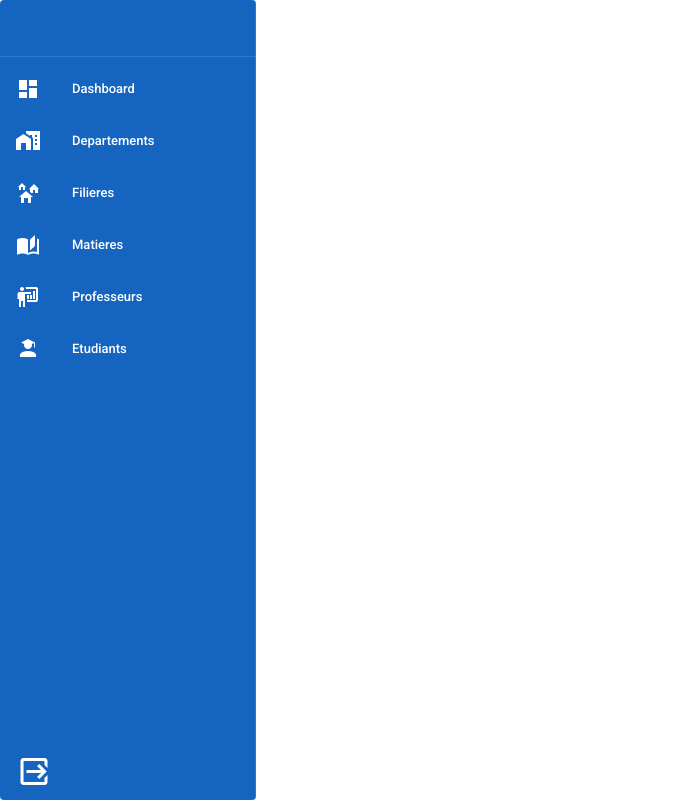
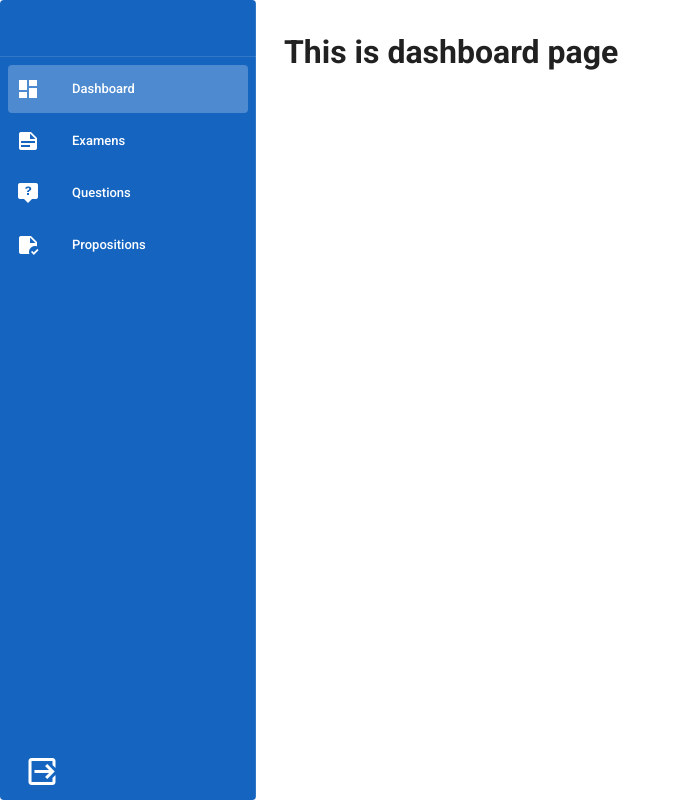
Before and after one commit to chahidhadifi/TestGenius, a Vue app in the folder vuetify/: page / in a window 1280 px wide. Shown: the whole page, without its empty margins (0-681 px from the left). Built offline with nearby package versions, Linux system fonts and the light colour scheme; sample sign-in values are in the browser's storage.

Commit message:
edit the professor navigation bar

```diff
--- a/vuetify/src/App.vue
+++ b/vuetify/src/App.vue
@@ -8,7 +8,8 @@
 </template>
 
 <script>
-import Navbar from "@/components/Navbar";
+// import Navbar from "@/components/Navbar";
+import Navbar from "@/components/NavbarProfesseur.vue";
 //import Footer from '@/components/Footer'
 export default {
     name: "App",
--- /dev/null
+++ b/vuetify/src/components/NavbarProfesseur.vue
@@ -0,0 +1,82 @@
+<template>
+    <nav>
+        <v-card>
+            <v-navigation-drawer permanent dark app class="blue darken-3 py-0">
+                <v-list-item class="px-2">
+                    <v-list-item-avatar>
+                        <v-img src="@/assets/user.png"></v-img>
+                    </v-list-item-avatar>
+                    <v-list-item-title>{{ username }}</v-list-item-title>
+                </v-list-item>
+
+                <v-divider></v-divider>
+
+                <v-list nav dense>
+                    <v-list-item router to="/">
+                        <v-list-item-action>
+                            <v-icon>mdi-view-dashboard</v-icon>
+                        </v-list-item-action>
+                        <v-list-item-content>
+                            <v-list-item-title>Dashboard</v-list-item-title>
+                        </v-list-item-content>
+                    </v-list-item>
+                    <v-list-item router to="/examens">
+                        <v-list-item-action>
+                            <v-icon>mdi mdi-note-text</v-icon>
+                        </v-list-item-action>
+                        <v-list-item-content>
+                            <v-list-item-title>Examens</v-list-item-title>
+                        </v-list-item-content>
+                    </v-list-item>
+                    <v-list-item router to="/questions">
+                        <v-list-item-action>
+                            <v-icon>mdi mdi-tooltip-question</v-icon>
+                        </v-list-item-action>
+                        <v-list-item-content>
+                            <v-list-item-title>Questions</v-list-item-title>
+                        </v-list-item-content>
+                    </v-list-item>
+                    <v-list-item router to="/propositions">
+                        <v-list-item-action>
+                            <v-icon>mdi mdi-note-check</v-icon>
+                        </v-list-item-action>
+                        <v-list-item-content>
+                            <v-list-item-title>Propositions</v-list-item-title>
+                        </v-list-item-content>
+                    </v-list-item>
+                    <v-list style="position: absolute; bottom: 0" nav dense>
+                        <v-list-item router to="/auth">
+                            <v-icon large @click="logout()"
+                                >mdi mdi-logout-variant</v-icon
+                            >
+                        </v-list-item>
+                    </v-list>
+                </v-list>
+            </v-navigation-drawer>
+        </v-card>
+    </nav>
+</template>
+<script>
+export default {
+    data() {
+        return {
+            items: [
+                { title: "Home", icon: "mdi-home-city" },
+                { title: "My Account", icon: "mdi-account" },
+                { title: "Users", icon: "mdi-account-group-outline" },
+            ],
+            mini: true,
+        };
+    },
+    computed: {
+        username() {
+            return localStorage.getItem("name");
+        },
+    },
+    methods: {
+        logout() {
+            localStorage.clear();
+        },
+    },
+};
+</script>
--- a/vuetify/src/router/index.js
+++ b/vuetify/src/router/index.js
@@ -23,7 +23,7 @@ const routes = [
         },
     },
     {
-        path: "/dashboard",
+        path: "/",
         name: "dashboard",
         component: Dashboard,
         meta: {
```
Also changed, not shown: vuetify/src/components/NavbarViewProfesseur.vue (deleted, +0 -104 lines).
